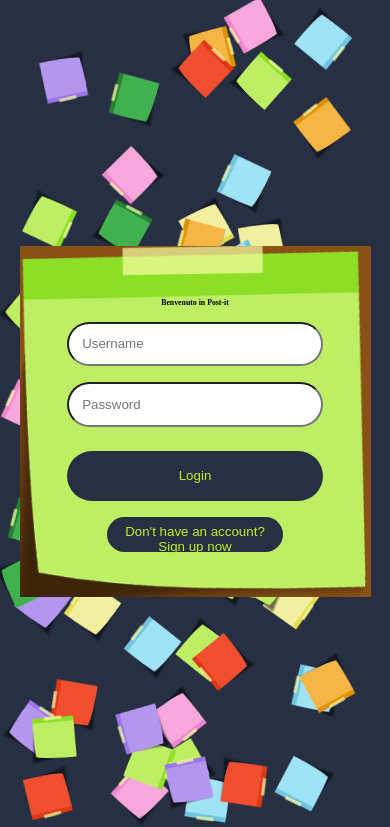
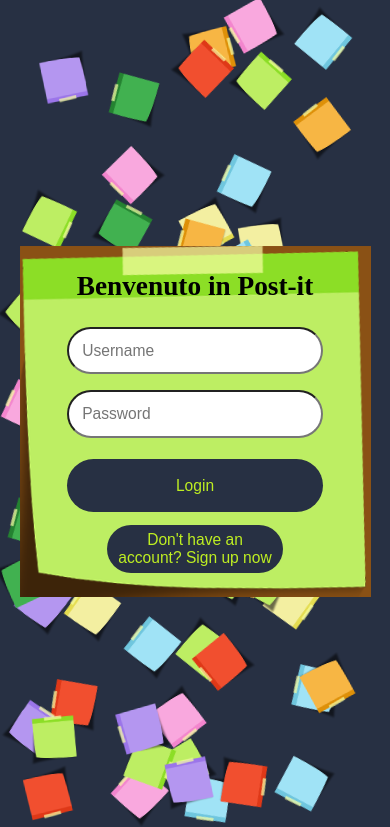
Before and after one commit to xAle24/postit, a PHP site: page /loginpage/login.html in a window 390 px wide. Shown: the top 827 px of the page. Run offline with PHP 8.4, Linux system fonts and the light colour scheme.

Commit message:
linked registration page in login page and some style corrections

```diff
--- a/loginpage/login.css
+++ b/loginpage/login.css
@@ -41,11 +41,11 @@
     display: flex;
     justify-content: center;
     width: 100%;
-    font-size: 2vw;
+    margin: 0 0 2vh 0;
+    font-size: 7vw;
 }
 
-#username,
-#password {
+#username, #password {
     width: 100%;
     padding: 5%;
     margin: 0.5rem;
@@ -57,7 +57,6 @@
     height: 80%;
     padding: 7%;
     margin: 5%;
-    margin: 1rem;
     background-color: #273043;
     color: #BEEE22;
     border-radius: 5rem;
@@ -78,10 +77,14 @@
         height: 35vw;
     }
     h2 {
-        font-size: 1.5rem;
+        font-size: 2.5vw;
+    }
+    input {
+        font-size: 2vw;
     }
     #registrationBtn {
         height: 14%;
+        font-size: 1.5vw;
     }
 }
 
@@ -90,11 +93,11 @@
         width: 90vw;
         height: 90vw;
     }
-    h2 {
-        display: flex;
+    input {
+        font-size: 4vw;
     }
-
     #registrationBtn {
-        height: 11%;
+        height: 15%;
+        font-size: 4vw;
     }
 }
--- a/loginpage/login.html
+++ b/loginpage/login.html
@@ -14,8 +14,7 @@
             <input type="password" id="password" name="password" placeholder="Password">
             <input type="submit" value="Login">
         </form>
-        <button id="registrationBtn" onclick="location.href='registration.html'">Don't have an account? Sign up
-            now</button>
+        <button id="registrationBtn" onclick="location.href='../registrationpage/registrationpage.html'">Don't have an account? Sign up now</button>
     </div>
     <script src="login.js"></script>
 </body>
```
Also changed, not shown: registrationpage/registrationpage.css (+21 -8 lines).
